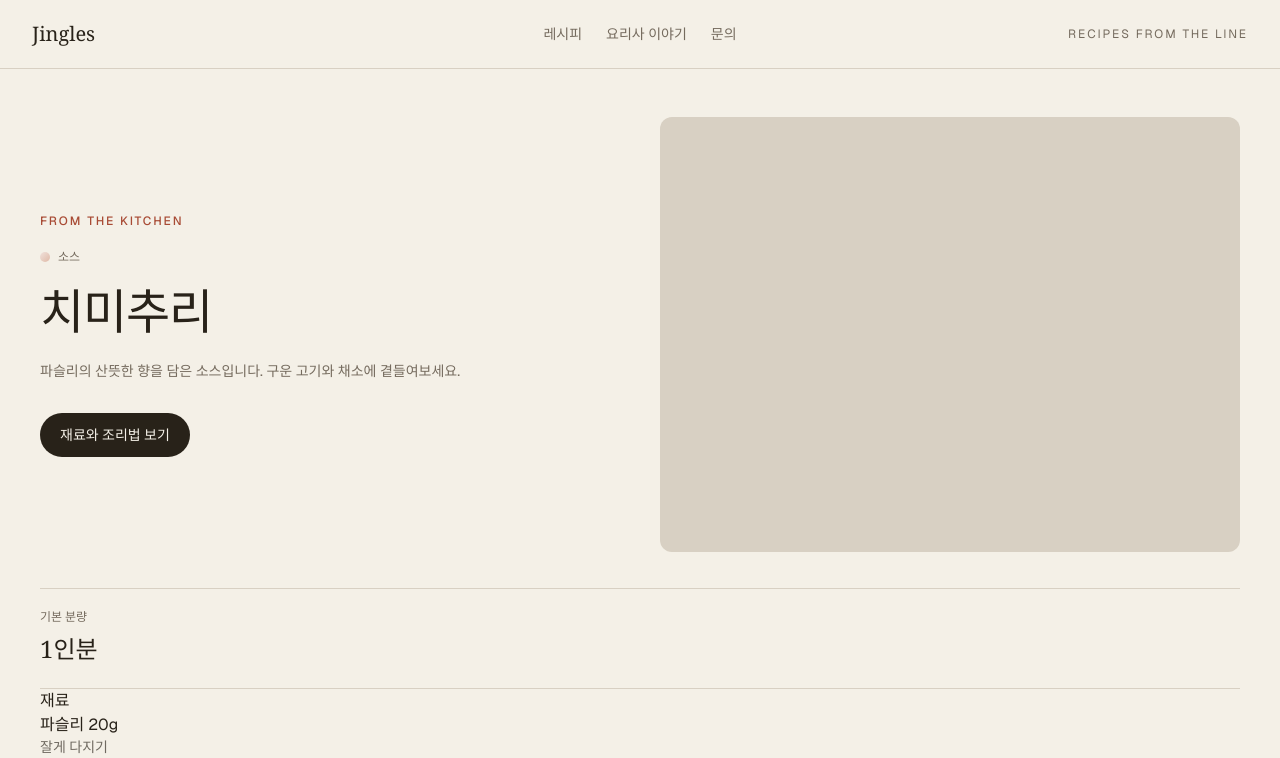
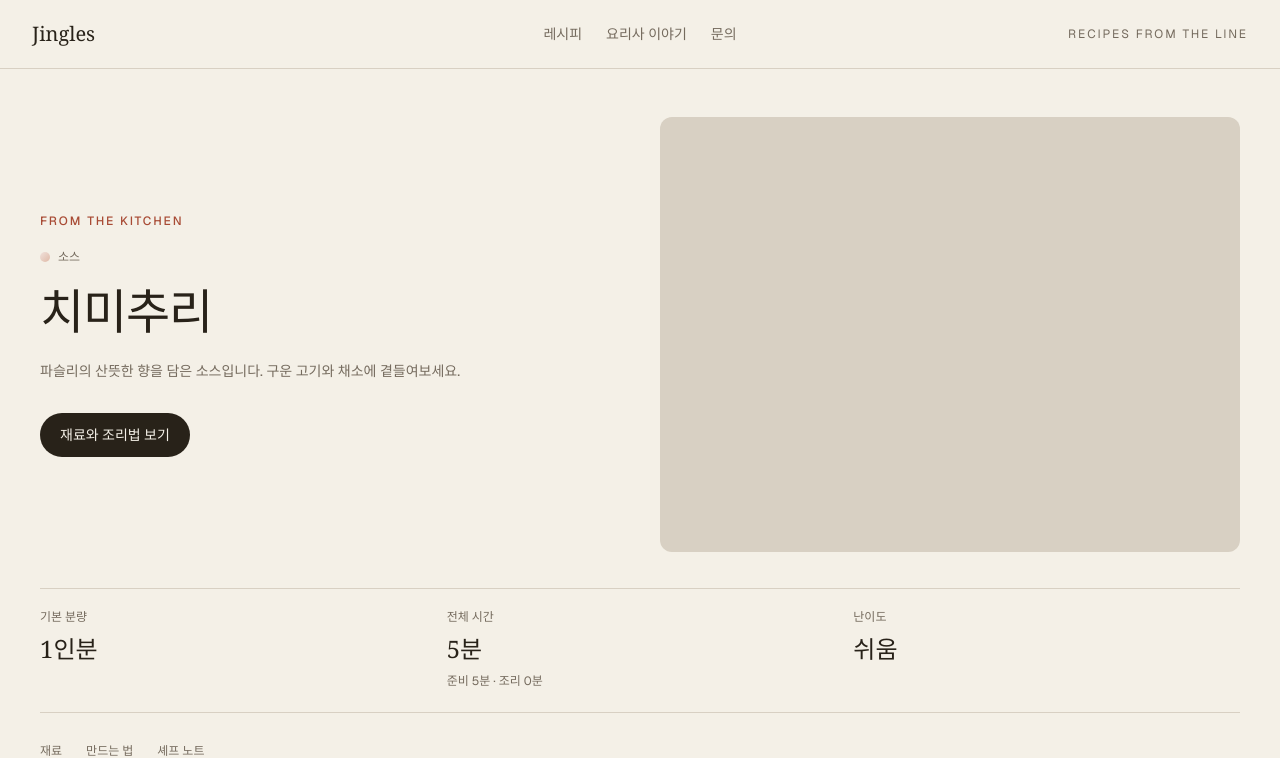
Before and after one commit to jkang95/recipe-website, a Next.js app: page /recipes/1 in a window 1280 px wide. Shown: the top 758 px of the page. Built offline with nearby package versions, Linux system fonts and the light colour scheme.

Commit message:
난이도, 조리시간,준비시간 디자인 생성 및 셰프노트의 링크는 셰프노트가 존재하는 레시피에만 나오게 조건문 추가

```diff
--- a/app/recipes/[id]/page.tsx
+++ b/app/recipes/[id]/page.tsx
@@ -44,7 +44,33 @@ export default async function RecipeDetail({
                     {recipe.serving}인분
                 </dd>
             </div>
+            <div>
+                <dt className="text-xs text-body">전체 시간</dt>
+                <dd className="mt-1 font-serif text-xl leading-relaxed text-ink sm:text-2xl">
+                    {recipe.prepMinutes + recipe.cookMinutes}분
+                    <small className="mt-1 block font-sans text-xs leading-relaxed text-body">
+                        준비 {recipe.prepMinutes}분 · 조리 {recipe.cookMinutes}분
+                    </small>
+                </dd>
+            </div>
+            <div>
+                <dt className="text-xs text-body">난이도</dt>
+                <dd className="mt-1 font-serif text-xl leading-relaxed text-ink sm:text-2xl">
+                    {recipe.difficulty}
+                </dd>
+            </div>
         </dl>
+        <nav aria-label="이 레시피에서" className="flex flex-wrap gap-x-4 gap-y-1 pt-4 text-xs text-body sm:gap-x-6">
+            <a href="#ingredients" className="inline-flex min-h-11 items-center transition-colors hover:text-accent focus-visible:outline-2 focus-visible:outline-offset-4 focus-visible:outline-ink">
+                재료
+            </a>
+            <a href="#steps" className="inline-flex min-h-11 items-center transition-colors hover:text-accent focus-visible:outline-2 focus-visible:outline-offset-4 focus-visible:outline-ink">
+                만드는 법
+            </a>
+            {recipe.chefNote && <a href="#chef-note" className="inline-flex min-h-11 items-center transition-colors hover:text-accent focus-visible:outline-2 focus-visible:outline-offset-4 focus-visible:outline-ink">
+                셰프 노트
+            </a>}
+        </nav>
         <section id="ingredients" aria-labelledby="ingredients-heading">
             <h2 id="ingredients-heading">재료</h2>
             <ul>
@@ -59,7 +85,7 @@ export default async function RecipeDetail({
                 )}
             </ul>
         </section>
-        <section aria-labelledby="steps-heading">
+        <section id="steps" aria-labelledby="steps-heading">
             <h2 id="steps-heading">만드는 법</h2>
             <ol>
                 {recipe.steps.map((step, i) =>
@@ -71,7 +97,7 @@ export default async function RecipeDetail({
             </ol>
         </section>
         {recipe.chefNote && (
-            <section aria-labelledby="chef-note-heading">
+            <section id="chef-note" aria-labelledby="chef-note-heading">
                 <p>CHEF&apos;S NOTE</p>
                 <h2 id="chef-note-heading">셰프 노트</h2>
                 <p>{recipe.chefNote}</p>
```
